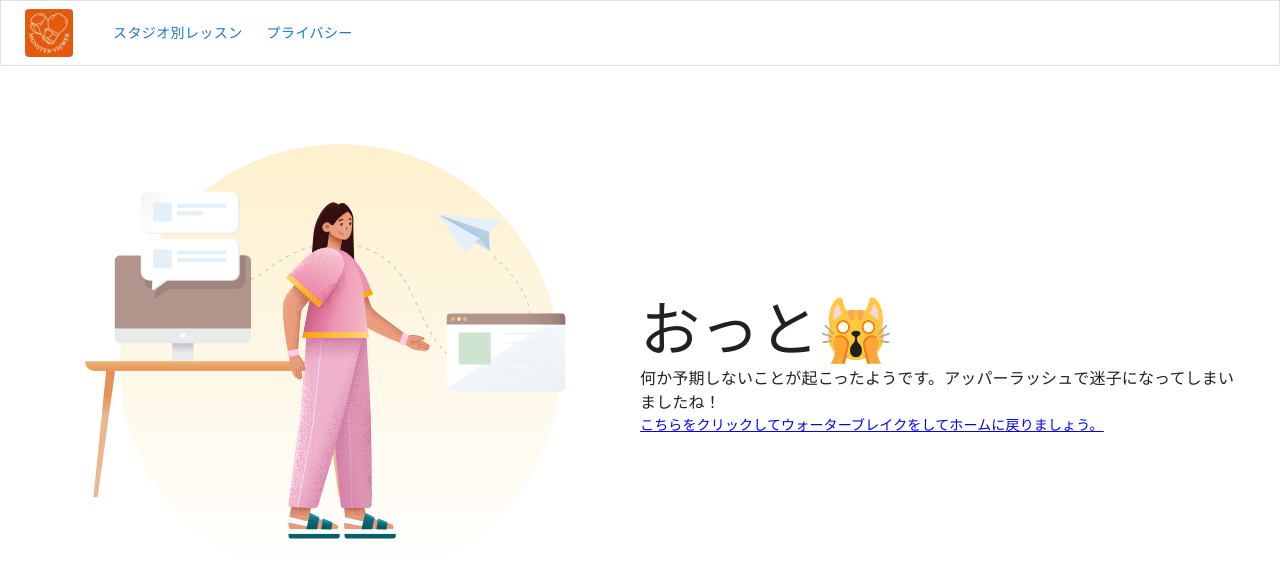
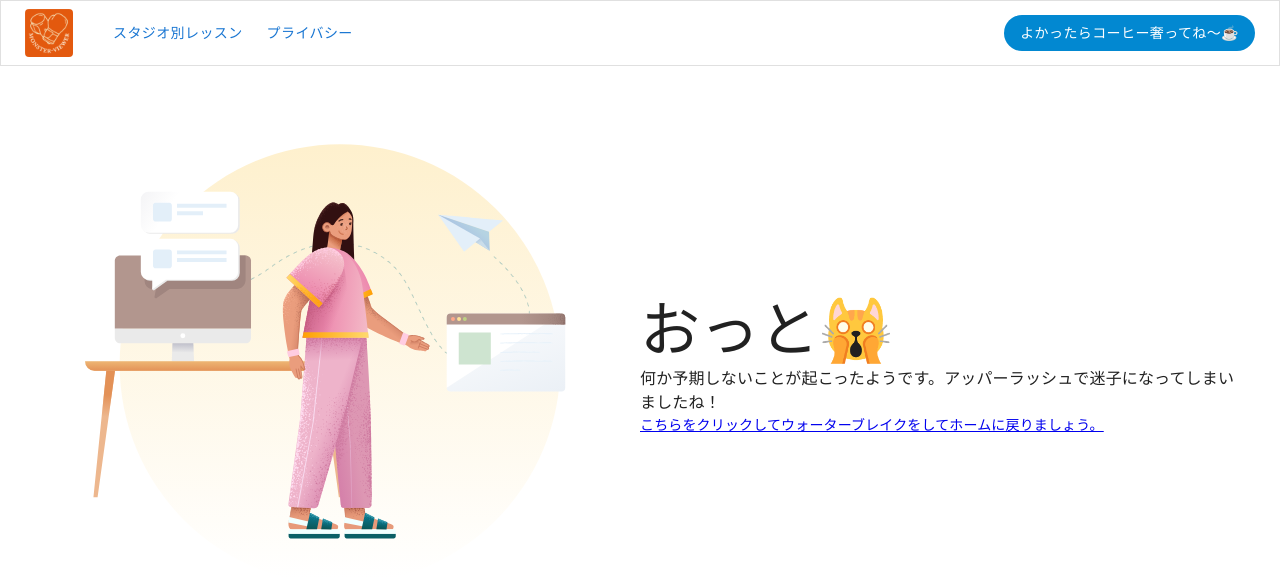
Before and after one commit to FedericoBonel/monster-viewer, a React (Vite) app in the folder client/: page /error/1 in a window 1280 px wide. Shown: the top 578 px of the page. Built offline with nearby package versions, Linux system fonts and the light colour scheme; a web font is replaced by a local one.

Commit message:
Added tipping button

```diff
--- a/client/src/routers/layouts/Navbar/Navbar.tsx
+++ b/client/src/routers/layouts/Navbar/Navbar.tsx
@@ -10,12 +10,15 @@ import MenuIcon from "@mui/icons-material/Menu";
 import routes from "@/utils/constants/routes";
 import DesktopNavbar from "./components/DesktopNavbar";
 import MobileNavbar from "./components/MobileNavbar";
-import { DrawerToggleButton } from "./styles";
+import {
+    RightButtonsContainerStyles,
+    DrawerToggleButton,
+    RightButtonStyles,
+} from "./styles";
 import messages from "@/utils/constants/messages";
 
 /** Layout that renders the navbar of the application on nested routes */
 const Navbar = () => {
-    // TODO: In components, extract the outer styles, so that you can pass them when you need them
     const [drawerIsOpen, setDrawerIsOpen] = useState<boolean>(false);
     const match = useMatch("/:selectedMenu/*");
     const selectedMenu = `/${match?.params.selectedMenu}`;
@@ -68,6 +71,20 @@ const Navbar = () => {
                         <MenuIcon />
                     </IconButton>
                     <DesktopNavbar>{navButtons}</DesktopNavbar>
+                    <Box sx={RightButtonsContainerStyles}>
+                        <Button
+                            component={Link}
+                            to={routes.tipping()}
+                            target="_blank"
+                            rel="noopener noreferrer"
+                            variant="contained"
+                            color="info"
+                            disableElevation
+                            sx={RightButtonStyles}
+                        >
+                            {messages.navbar.links.tipping}
+                        </Button>
+                    </Box>
                 </Toolbar>
             </AppBar>
             <MobileNavbar open={drawerIsOpen} onClose={toggleDrawer}>
--- a/client/src/routers/layouts/Navbar/styles.ts
+++ b/client/src/routers/layouts/Navbar/styles.ts
@@ -1 +1,10 @@
 export const DrawerToggleButton = { display: { sm: "none" } };
+
+export const RightButtonsContainerStyles = {
+    flex: 1,
+    justifyContent: "flex-end",
+    alignItems: "center",
+    display: "flex",
+};
+
+export const RightButtonStyles = { borderRadius: 32, textTransform: "none" };
--- a/client/src/utils/constants/messages/index.ts
+++ b/client/src/utils/constants/messages/index.ts
@@ -48,6 +48,7 @@ const messages: Readonly<Messages> = {
         links: {
             lessonsByGym: "スタジオ別レッスン",
             privacy: "プライバシー",
+            tipping: "よかったらコーヒー奢ってね〜☕",
         },
     },
 };
--- a/client/src/utils/constants/messages/types.ts
+++ b/client/src/utils/constants/messages/types.ts
@@ -68,6 +68,8 @@ interface Messages {
             lessonsByGym: string;
             /** The link to the privacy policy and terms page */
             privacy: string;
+            /** The link to the tipping/donation page */
+            tipping: string;
         };
     };
 }
--- a/client/src/utils/constants/routes/index.ts
+++ b/client/src/utils/constants/routes/index.ts
@@ -13,6 +13,7 @@ const routes: Routes = {
         "https://policies.google.com/technologies/ads?hl=ja",
     dataAnalysis: () =>
         "https://marketingplatform.google.com/about/analytics/terms/jp/",
+    tipping: () => "https://ko-fi.com/botozzi"
 };
 
 export default routes;
--- a/client/src/utils/constants/routes/types.ts
+++ b/client/src/utils/constants/routes/types.ts
@@ -16,4 +16,6 @@ export default interface Routes {
     advertisementDist: () => string;
     /** Creates the data analysis policy link */
     dataAnalysis: () => string;
+    /** Creates the tipping/donating link */
+    tipping: () => string;
 }
```
